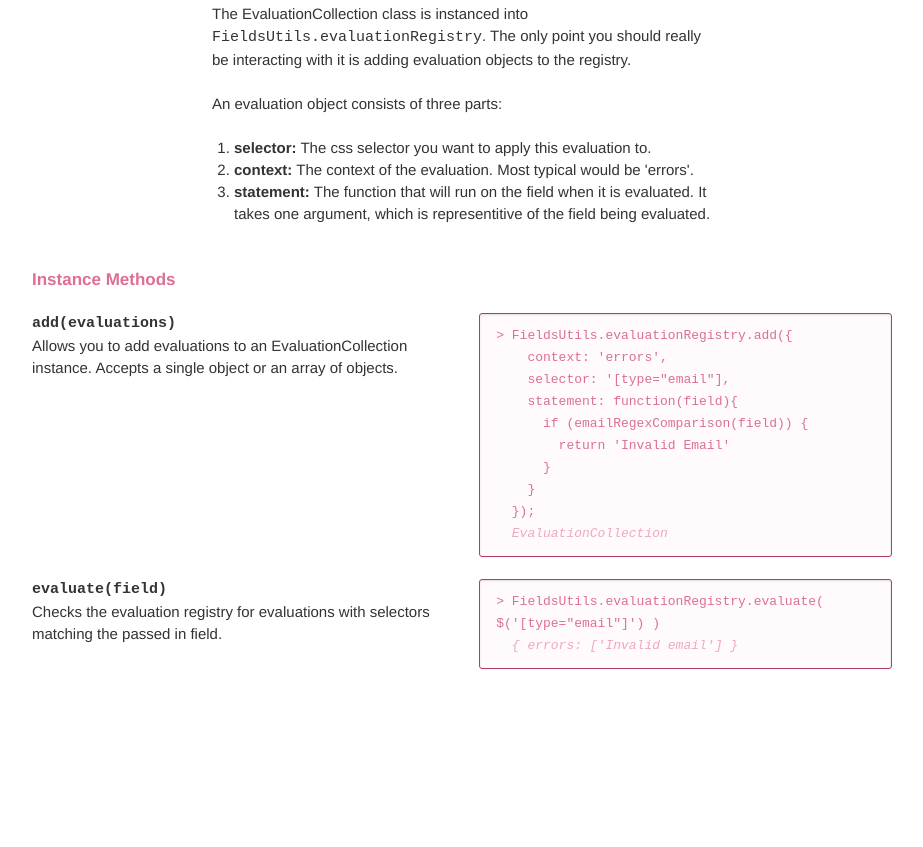
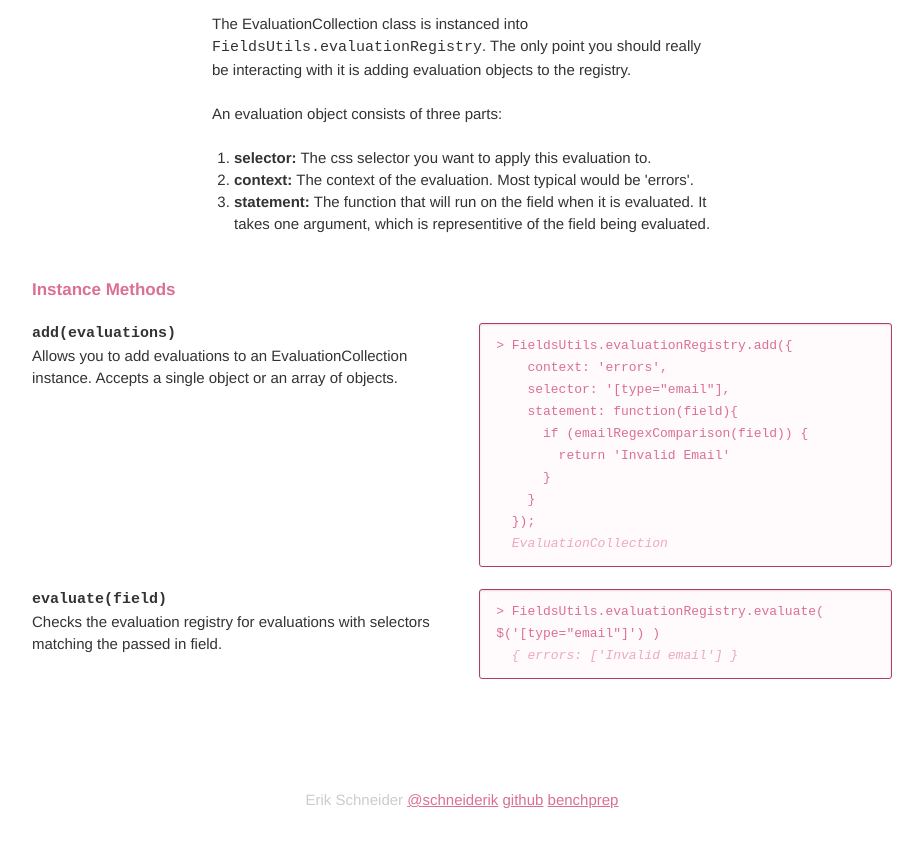
Before and after one commit to schneiderik/fields, a plain HTML site: page index.html in a window 1280 px wide. Shown: the part 4186-5033 px from the top of the page, without its empty margins (178-1101 px from the left). Drawn offline with Linux system fonts and the light colour scheme.

Commit message:
Adds a cool color and some contact infor

```diff
--- a/application.css
+++ b/application.css
@@ -6,6 +6,7 @@ body {
   color: #333;
   font-weight: normal;
   font-family: "Helvetica Neue", "Helvetica", sans-serif;
+  border-top: 10px solid PaleVioletRed;
 }
 
 .row {
@@ -124,6 +125,14 @@ h5 {
 p {
   padding: 0px;
   margin: 0px 0px 22px;
+}
+
+a {
+  color: PaleVioletRed;
+}
+
+a:visited {
+  color: Maroon;
 }
 
 .code {
--- a/index.html
+++ b/index.html
@@ -496,5 +496,11 @@
         </section> <!-- evaluation-collection -->
       </section> <!-- available-classes -->
     </section> <!-- main-section -->
+    <footer id="main-footer" class="text-center muted">
+      Erik Schneider
+      <a href="http://twitter.com/schneiderik/">@schneiderik</a>
+      <a href="http://github.com/schneiderik/">github</a>
+      <a href="http://benchprep.com">benchprep</a>
+    </footer>
   </body>
 </html>
```
